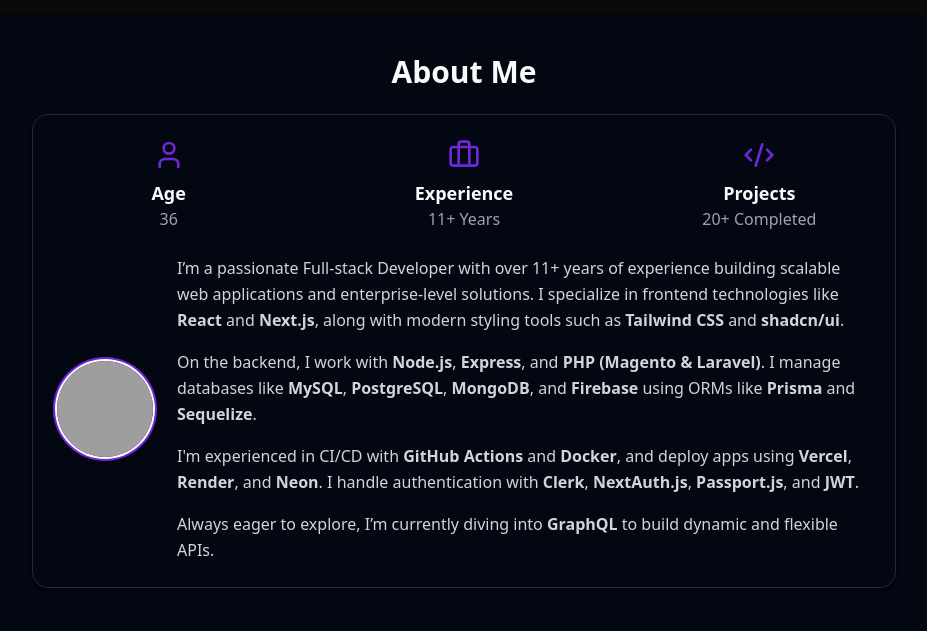
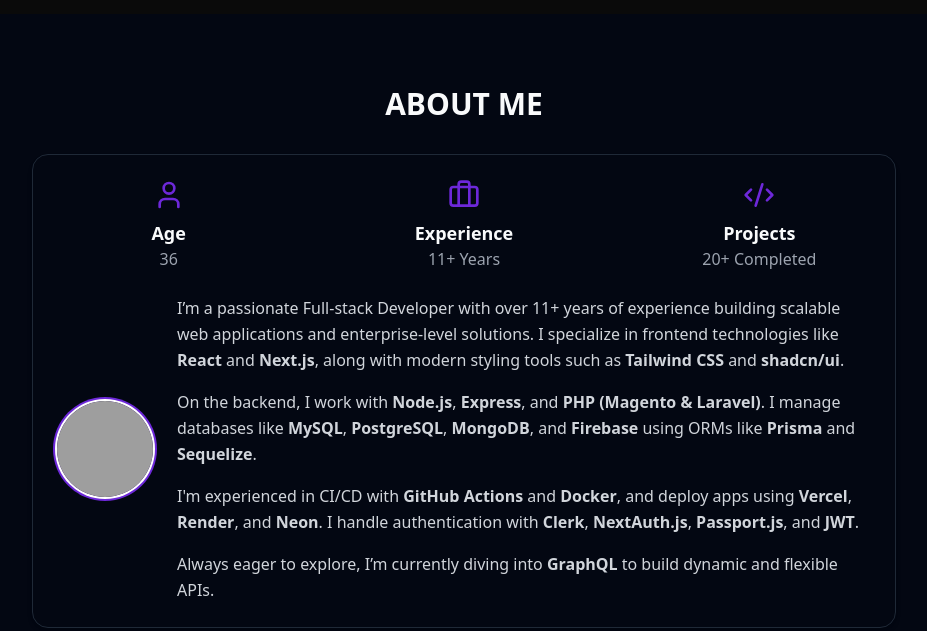
Before and after one commit to oopbest/my-resume-v3, a React (Vite) app: page / in a window 1280 px wide. Shown: the part 851-1482 px from the top of the page, without its empty margins (176-1103 px from the left). Built offline with nearby package versions, Linux system fonts and the light colour scheme; grey boxes are pictures that could not be loaded.

Commit message:
update aboutme

```diff
--- a/src/components/Navbar.tsx
+++ b/src/components/Navbar.tsx
@@ -21,7 +21,7 @@ import {
 
 const menus = [
   {
-    title: "About",
+    title: "About Me",
     url: "about",
     icon: <FaUser />,
   },
--- a/src/layout/components/AboutMe.tsx
+++ b/src/layout/components/AboutMe.tsx
@@ -2,11 +2,12 @@
 import { Card, CardContent } from "@/components/ui/card";
 import { Avatar, AvatarFallback, AvatarImage } from "@/components/ui/avatar";
 import { Briefcase, Code2, User } from "lucide-react";
+import Topic from "./Topic";
 
 export default function AboutMe() {
   return (
-    <section className="max-w-4xl mx-auto px-4 py-10">
-      <h2 className="text-3xl font-bold mb-6 text-center">About Me</h2>
+    <section id="about" className="max-w-4xl mx-auto px-4 py-10">
+      <Topic title="About Me" />
 
       <Card className="rounded-2xl shadow-md">
         <div className="grid grid-cols-1 sm:grid-cols-3 gap-6 pt-6 text-center">
```
